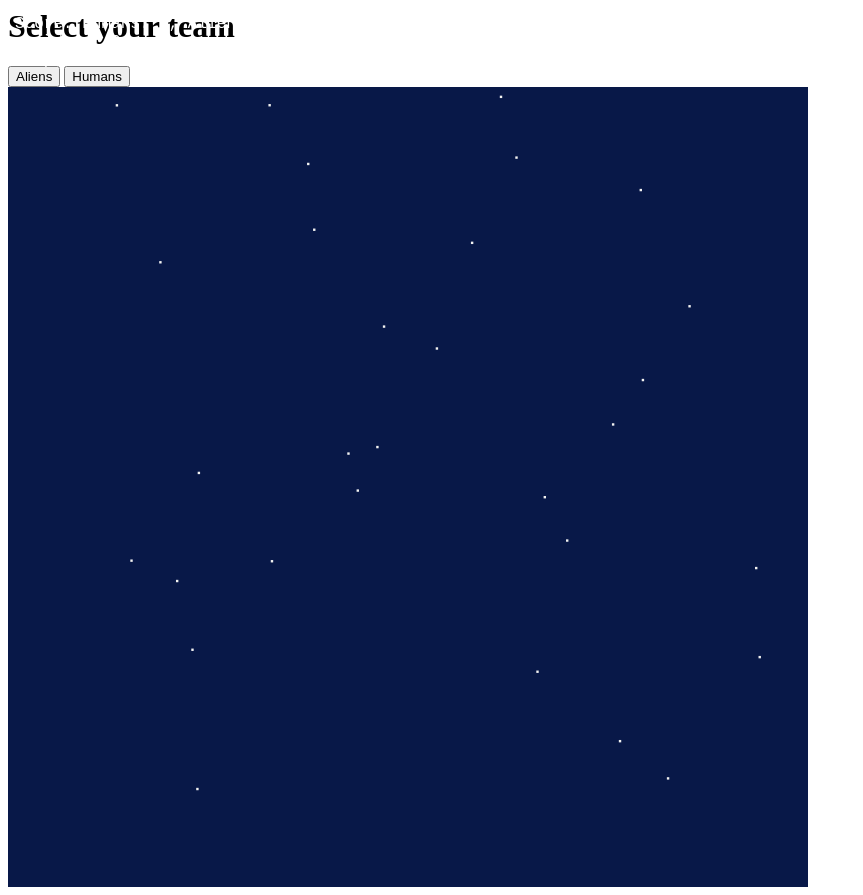
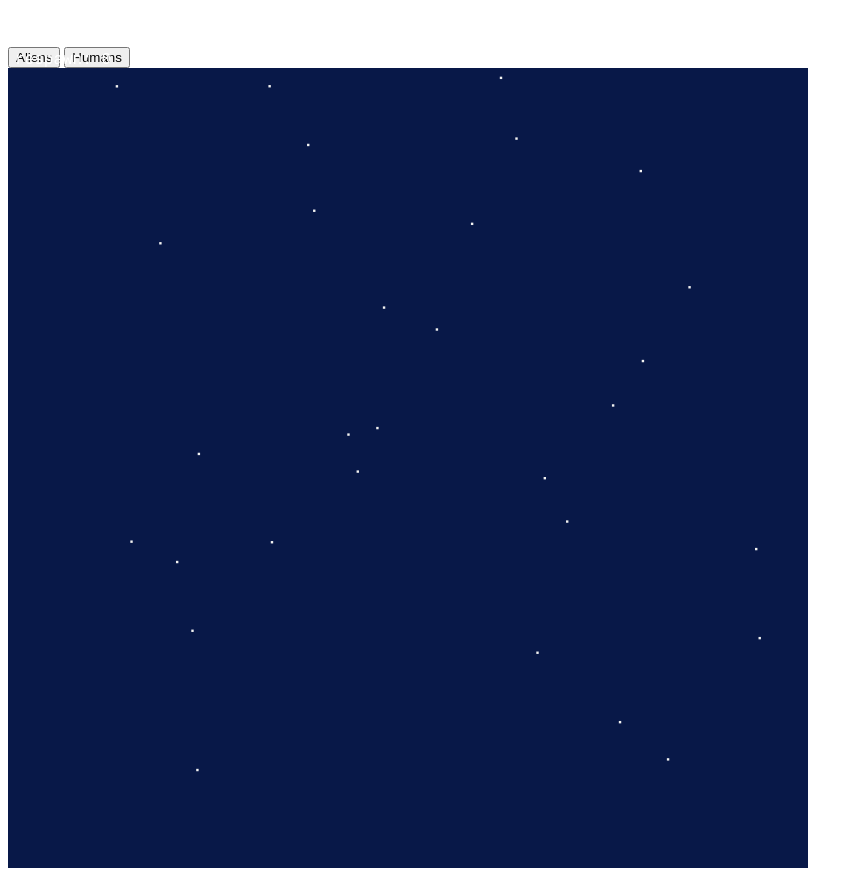
Before and after one commit to akwiat/Sailboat, a website with bundled scripts: page index.html in a window 1280 px wide. Shown: the whole page, without its empty margins (0-863 px from the left). Built offline with nearby package versions, Linux system fonts and the light colour scheme; no server answers.

Commit message:
Update Sailboat.css

```diff
--- a/Sailboat.css
+++ b/Sailboat.css
@@ -1,3 +1,9 @@
+h1{
+	font-family: "Verdana, Geneva, sans-serif";
+	font-size: 16pt;
+	color: #ffffff;
+}
+
 #hud {
 	font-family: "Courier New";
 	font-size: 12pt;
```
